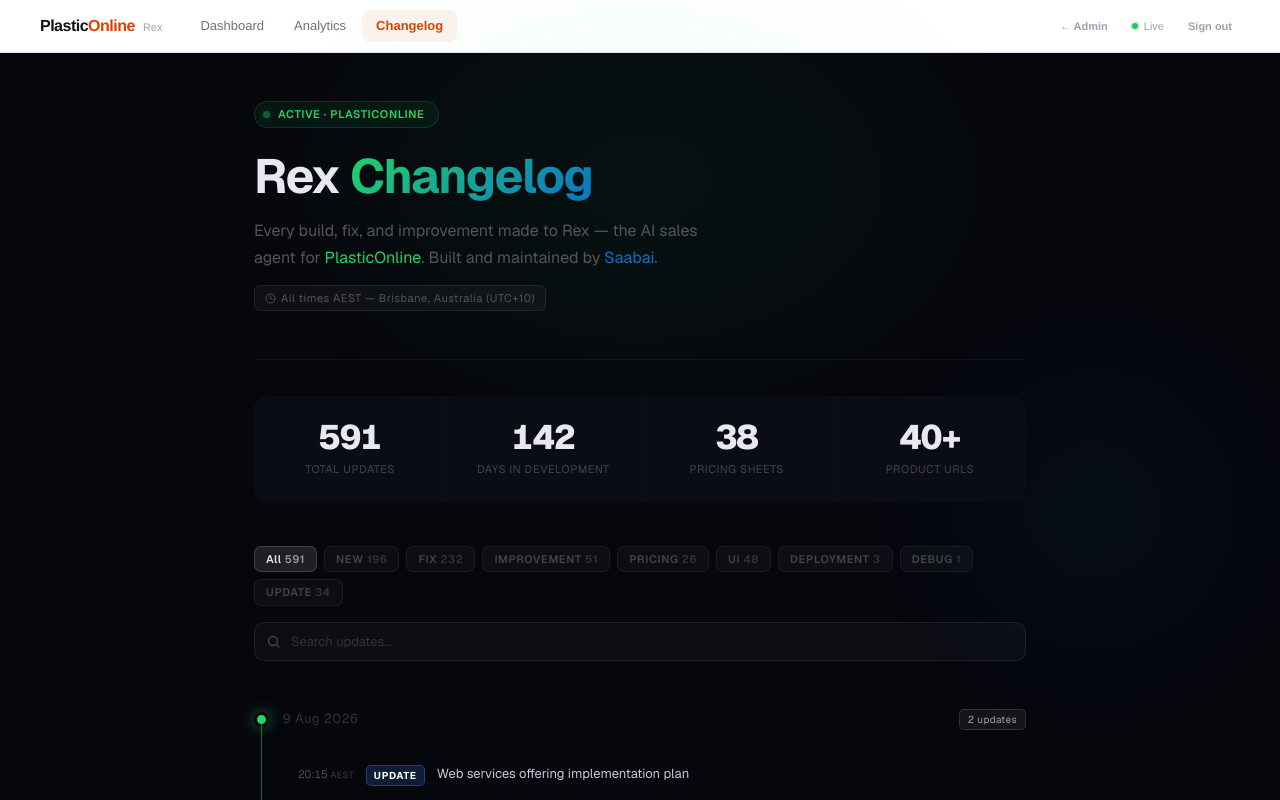
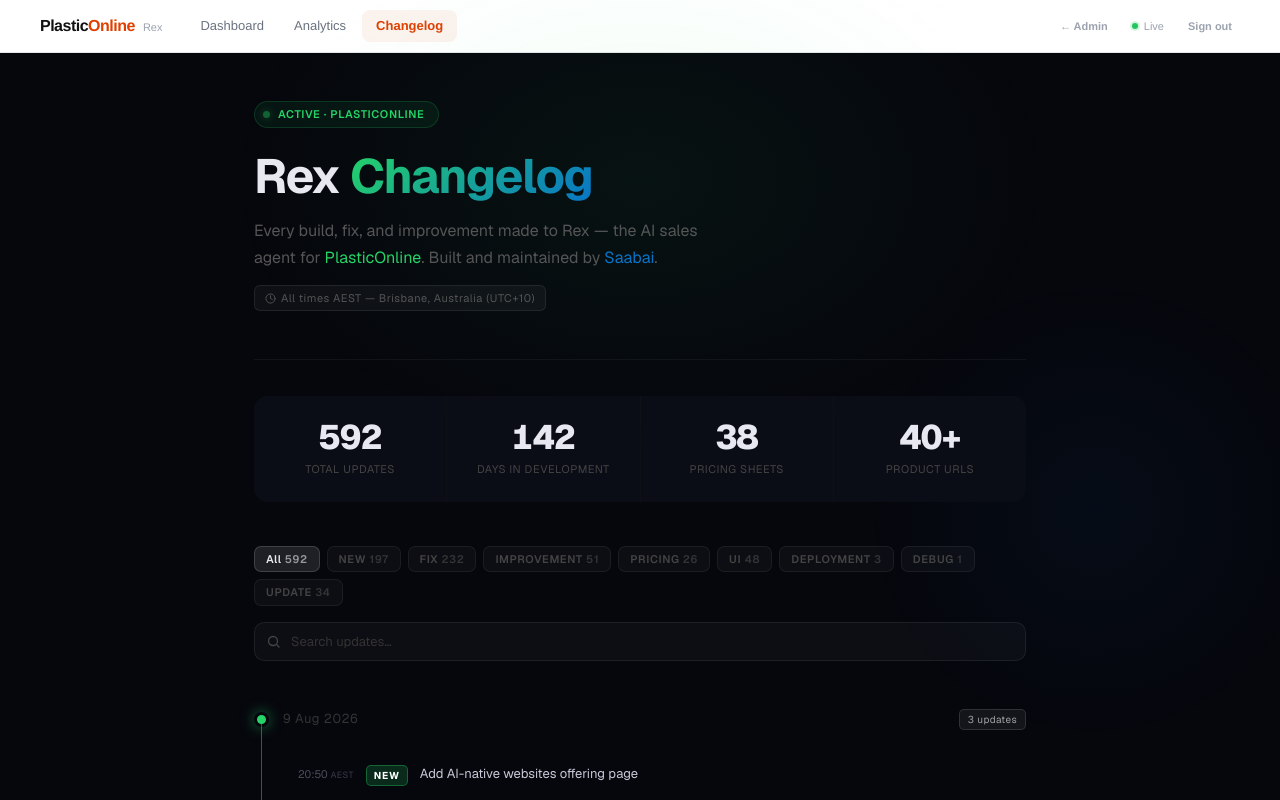
Before and after one commit to sg-satoshi/saabai-site, a Next.js app: page /rex-changelog in a window 1280 px wide. Shown: the top 800 px of the page. Built offline with nearby package versions, Linux system fonts and the light colour scheme.

Commit message:
feat: link Websites offering in nav and footer

```diff
--- a/app/components/Footer.tsx
+++ b/app/components/Footer.tsx
@@ -2,6 +2,7 @@ import Image from "next/image";
 
 const footerLinks = [
   { label: "Services", href: "/services" },
+  { label: "Websites", href: "/websites" },
   { label: "Use Cases", href: "/use-cases" },
   { label: "Process", href: "/process" },
   { label: "FAQ", href: "/faq" },
--- a/app/components/Nav.tsx
+++ b/app/components/Nav.tsx
@@ -12,6 +12,7 @@ const navSections: NavSection[] = [
     links: [
       { label: "AI Audit", href: "/ai-audit", isNew: true },
       { label: "Services", href: "/services" },
+      { label: "Websites", href: "/websites", isNew: true },
       { label: "Advisory", href: "/advisory" },
       { label: "Process", href: "/process" },
     ],
--- a/app/rex-changelog/ChangelogClient.tsx
+++ b/app/rex-changelog/ChangelogClient.tsx
@@ -32,6 +32,7 @@ const CHANGELOG: Day[] = [
   {
     date: "9 Aug 2026",
     entries: [
+      { time: "20:50", tag: "NEW", title: "Add AI-native websites offering page" },
       { time: "20:15", tag: "UPDATE", title: "Web services offering implementation plan" },
       { time: "20:00", tag: "UPDATE", title: "Web services offering design spec" }
     ],
--- a/app/saabai-changelog/SaabaiChangelogClient.tsx
+++ b/app/saabai-changelog/SaabaiChangelogClient.tsx
@@ -30,6 +30,7 @@ const CHANGELOG: Day[] = [
   {
     date: "9 Aug 2026",
     entries: [
+      { time: "20:50", tag: "NEW", title: "Add AI-native websites offering page" },
       { time: "20:15", tag: "UPDATE", title: "Web services offering implementation plan" },
       { time: "20:00", tag: "UPDATE", title: "Web services offering design spec" }
     ],
```
